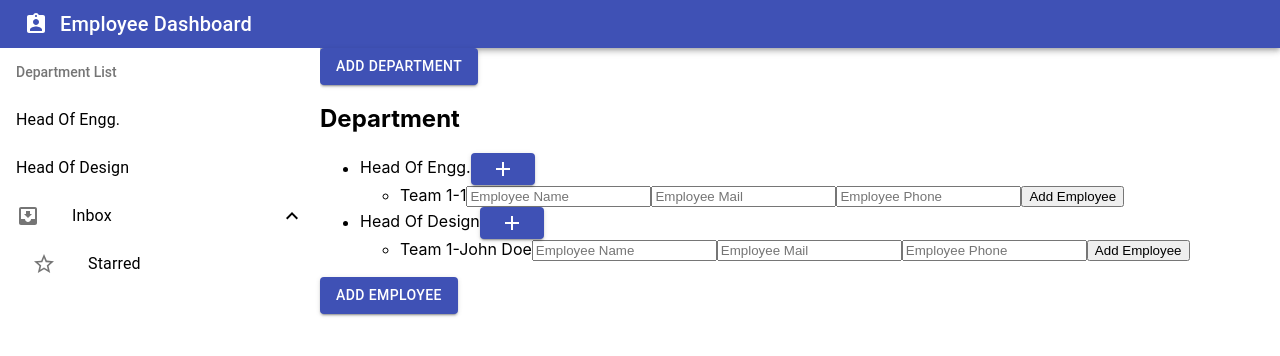
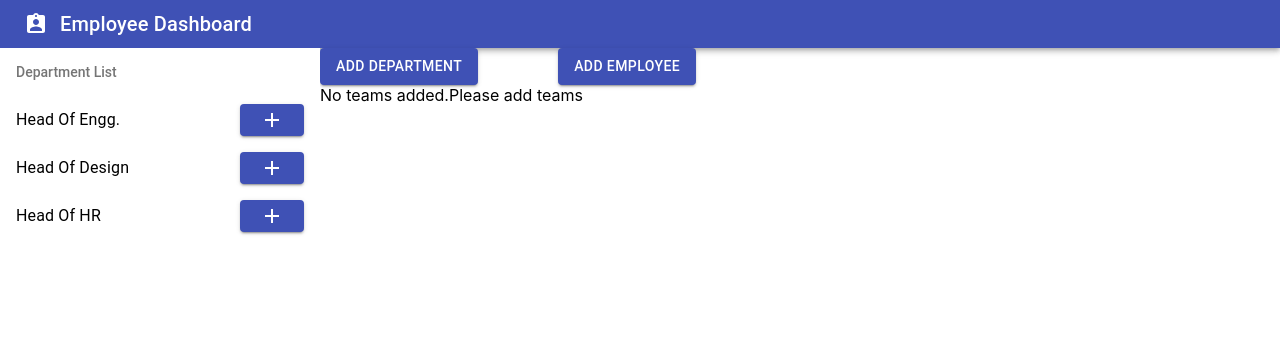
Before and after one commit to mrswapnilsahu/employee-dashboard, a React (Create React App) app: page / in a window 1280 px wide. Shown: the top 356 px of the page. Built offline with nearby package versions, Linux system fonts and the light colour scheme.

Commit message:
major update

```diff
--- a/src/components/Department.jsx
+++ b/src/components/Department.jsx
@@ -1,13 +1,13 @@
 import React, { useState } from "react";
 import Team from "./Team";
 
-const Department = ({ id, departmentName, teams, addTeam, addEmployee }) => {
+const Department = ({ id, departmentName, teams, addTeam }) => {
     const [teamHead, setTeamHead] = useState("");
     const [teamName, setTeamName] = useState("");
     return (
         <li key={id}>
             {departmentName}
-            <Team teamHead={teamHead} teamName={teamName} setTeamHead={setTeamHead} setTeamName={setTeamName} teams={teams} addTeam={addTeam} addEmployee={addEmployee} id={id} />
+            <Team teamHead={teamHead} teamName={teamName} setTeamHead={setTeamHead} setTeamName={setTeamName} teams={teams} addTeam={addTeam} id={id} />
         </li>
     );
 };
--- a/src/components/Employee.jsx
+++ b/src/components/Employee.jsx
@@ -8,8 +8,6 @@ import { Container } from '@material-ui/core';
 
 function Employee({employees, setEmployees}) {
     const [open, setOpen] = useState(false);
-    const [fullWidth, setFullWidth] = useState(true);
-    const [maxWidth, setMaxWidth] = useState('sm');
     const [empName, setEmpName] = useState("");
     const [empMail, setEmpMail] = useState("");
     const [empPhone, setEmpPhone] = useState("");
@@ -23,8 +21,8 @@ function Employee({employees, setEmployees}) {
             employeesCollection = [
                 {
                     id: 1,
-                    empName: empName,
-                    empPhone: empPhone,
+                    empName,
+                    empPhone,
                     empMail
                 },
             ];
@@ -32,8 +30,8 @@ function Employee({employees, setEmployees}) {
             const isEmployeeExist = employeesCollection.some(
                 (employee) => {
                     return (
-                        employee.empName.toLowerCase() ===
-                        empName.toLowerCase()
+                        employee.empMail.toLowerCase() ===
+                        empMail.toLowerCase()
                     );
                 }
             );
@@ -45,8 +43,8 @@ function Employee({employees, setEmployees}) {
                     +employeesCollection[employeesCollection.length - 1].id;
                 const employee = {
                     id: ++id,
-                    empName: empName,
-                    empPhone: empPhone,
+                    empName,
+                    empPhone,
                     empMail
                 };
                 employeesCollection.push(employee);
@@ -73,17 +71,17 @@ function Employee({employees, setEmployees}) {
             <Button variant="contained" color="primary" onClick={handleClickOpen}>
                 ADD EMPLOYEE
             </Button>
-            <Dialog fullWidth={fullWidth} maxWidth={maxWidth} open={open} onClose={handleClose} aria-labelledby="form-dialog-title">
+            <Dialog fullWidth open={open} onClose={handleClose} aria-labelledby="form-dialog-title">
                 <DialogTitle id="form-dialog-title">Add Employee</DialogTitle>
                 <Container maxWidth="lg">
                     <TextField fullWidth margin="normal" error={(!empName)} id="outlined-basic" label="Employee Name" value={empName}
                         onChange={(e) => {
                             setEmpName(e.target.value);
-                        }} variant="filled" helperText={!empName ? 'Employee name is required.' : (alreadyExist ? "Employee already exist." : "")} />
+                        }} variant="filled" helperText={!empName ? 'Employee name is required.' : (alreadyExist && "")} />
                     <TextField fullWidth margin="normal" error={(!empPhone)} id="outlined-basic" label="Employee Phone" value={empPhone}
                         onChange={(e) => {
                             setEmpPhone(e.target.value);
-                        }} variant="filled" helperText={!empPhone ? 'Employee phone is required.' : (alreadyExist ? "Employee already exist." : "")} />
+                        }} variant="filled" helperText={!empPhone ? 'Employee phone is required.' : (alreadyExist && "")} />
                     <TextField fullWidth margin="normal" error={(!empMail)} id="outlined-basic" label="Employee Email" value={empMail}
                         onChange={(e) => {
                             setEmpMail(e.target.value);
--- a/src/components/SimpleAccordion.jsx
+++ b/src/components/SimpleAccordion.jsx
@@ -1,30 +1,132 @@
-import React, {useState} from 'react';
-import { makeStyles } from '@material-ui/core/styles';
+import React, { useState } from 'react';
 import Accordion from '@material-ui/core/Accordion';
 import AccordionSummary from '@material-ui/core/AccordionSummary';
 import AccordionDetails from '@material-ui/core/AccordionDetails';
 import Typography from '@material-ui/core/Typography';
 import ExpandMoreIcon from '@material-ui/icons/ExpandMore';
-import Team from './Team';
+import { Button } from '@material-ui/core';
+import Dialog from '@material-ui/core/Dialog';
+import DialogActions from '@material-ui/core/DialogActions';
+import DialogTitle from '@material-ui/core/DialogTitle';
+import { Container } from '@material-ui/core';
+import FormControl from '@material-ui/core/FormControl';
+import Select from '@material-ui/core/Select';
+import InputLabel from '@material-ui/core/InputLabel';
+import MenuItem from '@material-ui/core/MenuItem';
+import { FormHelperText } from '@material-ui/core';
 
-export default function SimpleAccordion({id, departmentName, teams, addTeam}) {
-    const [teamHead, setTeamHead] = useState("");
-    const [teamName, setTeamName] = useState("");
+export default function SimpleAccordion({ teams, employees, setTeams }) {
+  // const [employeeMapped, setEmployeeMapped] = useState({})
+  const [open, setOpen] = useState(false);
+  // const [alreadyExist, setAlreadyExist] = useState(false);
+  const [employeeList, setEmployeeList] = useState([]);
+
+  const handleChange = (event) => {
+    setEmployeeList(event.target.value);
+  };
+
+  const handleClickOpen = () => {
+    setOpen(true);
+  };
+
+  const handleClose = () => {
+    setOpen(false);
+  };
+
+  const mapEmployeeData = (employeeId) => {
+    let employeeData = employees.find(({ id }) => {
+      return +id === +employeeId;
+    })
+    if (employeeData) {
+      return `${employeeData.empName}`;
+    }
+  }
+
+  const removeMember = (teamId, employeeId) => {
+    console.log(teamId, employeeId);
+    let teamsCollection = teams;
+    const team = teamsCollection.find((team) => {
+      return team.teamId === teamId;
+    })
+    team.employeeIds = team.employeeIds.filter((empId) => {
+      return empId !== employeeId;
+    });
+    setTeams(teamsCollection);
+  }
+
+  const addEmployeeToTeam = (teamId) => {
+    // console.log(teamId)
+    let teamsCollection = teams;
+    const team = teamsCollection.find((team) => {
+      return team.teamId === teamId;
+    })
+    if (team) {
+      employeeList.forEach((emp)=>{
+        if(team.employeeIds.indexOf(emp) === -1){
+          team.employeeIds.push(emp);
+        }
+      })
+      setTeams(teamsCollection);
+      setEmployeeList([]);
+    }
+  }
 
   return (
-      <Accordion>
+    <>
+      {teams.map(({ teamId, teamName, teamHead, employeeIds }) => {
+        return (
+          <>
+            <Accordion key={teamId}>
               <AccordionSummary
                 expandIcon={<ExpandMoreIcon />}
                 aria-controls="panel1a-content"
                 id="panel1a-header"
               >
-          <Typography  variant="button" display="block" gutterBottom>{departmentName}</Typography>
+                <Typography variant="button" display="block" gutterBottom>{teamName} - {mapEmployeeData(teamHead)}</Typography>
               </AccordionSummary>
               <AccordionDetails>
                 <Typography>
-            <Team teamHead={teamHead} teamName={teamName} setTeamHead={setTeamHead} setTeamName={setTeamName} teams={teams} addTeam={addTeam} id={id}/>
+                  {employeeIds ? employeeIds.map((employeeId) => {
+                    return <li key={employeeId}>{mapEmployeeData(employeeId)} <button onClick={() => removeMember(teamId, employeeId)}>X</button></li>
+                  }) : "No employees added to the team. Please add employees."}
+                  <Button variant="contained" color="primary" onClick={handleClickOpen}>
+                    ADD Employees
+                  </Button>
                 </Typography>
               </AccordionDetails>
             </Accordion>
+            <Dialog fullWidth open={open} onClose={handleClose} aria-labelledby="form-dialog-title" key={teamName}>
+              <DialogTitle id="form-dialog-title">Add Employees</DialogTitle>
+              <Container maxWidth="lg">
+                <FormControl fullWidth variant="filled" error={!employeeList.length}>
+                  <InputLabel>Employees</InputLabel>
+                  <Select
+                    multiple
+                    value={employeeList}
+                    onChange={handleChange}
+                  >
+                    {employees.map(({ empName, id }) => (
+                      <MenuItem key={empName} value={id}>
+                        {empName}
+                      </MenuItem>
+                    ))}
+                  </Select>
+                  <FormHelperText>{!employeeList.length ? 'Select Employees.' : ""}</FormHelperText>
+                </FormControl>
+              </Container>
+              <DialogActions>
+                <Button onClick={handleClose} variant="outlined" color="secondary">
+                  Cancel
+                </Button>
+                <Button onClick={() => addEmployeeToTeam(teamId)} variant="outlined" color="primary" disabled={employeeList.length===0}>
+                  Save
+                </Button>
+              </DialogActions>
+            </Dialog>
+          </>
+        )
+      })}
+    </>
+
   );
 }
--- a/src/components/Team.jsx
+++ b/src/components/Team.jsx
@@ -7,14 +7,8 @@ import DialogTitle from '@material-ui/core/DialogTitle';
 import { Container } from '@material-ui/core';
 import AddIcon from '@material-ui/icons/Add';
 
-function Team({ teamHead, teamName, teams, addTeam, setTeamHead, setTeamName, id, addEmployee }) {
-    const [empName, setEmpName] = useState("")
-    const [empMail, setEmpMail] = useState("")
-    const [empPhone, setEmpPhone] = useState("")
+function Team({ teamHead, teamName, teams, addTeam, setTeamHead, setTeamName, id, alreadyExist }) {
     const [open, setOpen] = useState(false);
-    const [fullWidth, setFullWidth] = useState(true);
-    const [maxWidth, setMaxWidth] = useState('sm');
-    const [alreadyExist, setAlreadyExist] = useState(false);
 
     const handleClickOpen = () => {
         setOpen(true);
@@ -30,7 +24,7 @@ function Team({ teamHead, teamName, teams, addTeam, setTeamHead, setTeamName, id
             <Button variant="contained" color="primary" onClick={handleClickOpen} size="small">
                 <AddIcon />
             </Button>
-            <Dialog fullWidth={fullWidth} maxWidth={maxWidth} open={open} onClose={handleClose} aria-labelledby="form-dialog-title">
+            <Dialog fullWidth open={open} onClose={handleClose} aria-labelledby="form-dialog-title">
                 <DialogTitle id="form-dialog-title">Add Team</DialogTitle>
                 <Container maxWidth="lg">
                     <TextField fullWidth margin="normal" error={(!teamName)} id="outlined-basic" label="Team Name" value={teamName}
@@ -55,49 +49,6 @@ function Team({ teamHead, teamName, teams, addTeam, setTeamHead, setTeamName, id
                     </Button>
                 </DialogActions>
             </Dialog>
-
-            <ul>
-                {teams && teams.map(({ teamId, teamName, teamHead, employees }) => {
-                    return <li key={teamId}>{teamName}-{teamHead}
-                        <input
-                            placeholder="Employee Name"
-                            name="empName"
-                            value={empName}
-                            onChange={(e) => {
-                                setEmpName(e.target.value);
-                            }}
-                        />
-                        <input
-                            placeholder="Employee Mail"
-                            name="empMail"
-                            value={empMail}
-                            onChange={(e) => {
-                                setEmpMail(e.target.value);
-                            }}
-                        />
-                        <input
-                            placeholder="Employee Phone"
-                            name="empPhone"
-                            value={empPhone}
-                            onChange={(e) => {
-                                setEmpPhone(e.target.value);
-                            }}
-                        />
-                        <span>
-                            <button
-                                onClick={() => {
-                                    addEmployee(teamId, empName, empMail, empPhone);
-                                    setEmpName('');
-                                    setEmpMail('');
-                                    setEmpPhone('');
-                                }}
-                            >
-                                Add Employee
-                            </button>
-                        </span>
-                    </li>
-                })}
-            </ul>
         </>
     )
 }
--- a/src/data/data.json
+++ b/src/data/data.json
@@ -40,7 +40,7 @@
                     "teamId": "1",
                     "teamName": "Team 1",
                     "teamHead": "1",
-                    "employees": ["1","20"]
+                    "employeeIds": ["1","4"]
                 }
             ]
         },
@@ -51,10 +51,21 @@
                 {
                     "teamId": "1",
                     "teamName": "Team 1",
-                    "teamHead": "John Doe",
-                    "employees": ["1","20"]
+                    "teamHead": "3",
+                    "employeeIds": ["1","2"]
+                },
+                {
+                    "teamId": "2",
+                    "teamName": "Team 2",
+                    "teamHead": "4",
+                    "employeeIds": ["5"]
                 }
             ]
+        },
+        {
+            "id": "3",
+            "departmentName": "Head Of HR",
+            "teams": []
         }
     ]
 }
--- a/src/pages/Dashboard.jsx
+++ b/src/pages/Dashboard.jsx
@@ -1,14 +1,11 @@
 import React, { useState, useEffect } from "react";
-import Department from "../components/Department";
 import Employee from "../components/Employee";
-import Team from "../components/Team";
 import { Button } from '@material-ui/core';
 import TextField from '@material-ui/core/TextField';
 import Dialog from '@material-ui/core/Dialog';
 import DialogActions from '@material-ui/core/DialogActions';
 import DialogTitle from '@material-ui/core/DialogTitle';
 import { Container } from '@material-ui/core';
-import { Typography } from "@material-ui/core";
 import SimpleAccordion from "../components/SimpleAccordion";
 import EmployeeData from "../data/data.json";
 import Sidenav from "./Sidenav";
@@ -17,11 +14,12 @@ import Grid from '@material-ui/core/Grid';
 function Dashboard() {
     const [departments, setDepartments] = useState([]);
     const [departmentName, setDepartmentName] = useState("");
+    const [teamHead, setTeamHead] = useState("");
+    const [teamName, setTeamName] = useState("");
     const [employees, setEmployees] = useState([]);
     const [open, setOpen] = useState(false);
-    const [fullWidth, setFullWidth] = useState(true);
-    const [maxWidth, setMaxWidth] = useState('sm');
     const [alreadyExist, setAlreadyExist] = useState(false);
+    const [teams, setTeams] = useState([]);
 
     const handleClickOpen = () => {
         setOpen(true);
@@ -86,7 +84,7 @@ function Dashboard() {
         setDepartmentName("");
         setAlreadyExist(false);
     };
-    console.log(EmployeeData);
+    // console.log(EmployeeData);
 
     const addTeam = (departmentId, teamName, teamHead) => {
         // debugger;
@@ -102,7 +100,7 @@ function Dashboard() {
             const team = {
                 teamName,
                 teamHead,
-                employees: [],
+                employeeIds: [],
             };
             if (target.teams.length) {
                 let id = +target.teams[target.teams.length - 1].teamId;
@@ -112,31 +110,47 @@ function Dashboard() {
             }
             target.teams.push(team);
             setDepartments(departmentCollection);
-            console.log(departments);
         } else {
             // ToDo : Set error : Team alreaady exist
+            setAlreadyExist(true);
         }
     };
 
-    const addEmployee = (teamId, empName, empMail, empPhone) => {
-        // let departmentCollection = departments;
-        debugger;
-        // const target = departmentCollection.teams.find(({ teamId }) => {
-        //     return teamId === teamId;
-        // });
-    };
+    const fetchTeams = (deptId) => {
+        let teamsCollection = departments.find(({ id }) => {
+            return id === deptId;
+        });
+        if (teamsCollection.teams) {
+            setTeams(teamsCollection.teams);
+        }
+    }
 
     return (
         <>
             <Grid container>
-                <Grid item xs={6} sm={3}>
-                    <Sidenav departments={departments} />
+                <Grid item sm={3}>
+                    <Sidenav departments={departments} fetchTeams={fetchTeams} departmentName={departmentName}
+                        teams={teams}
+                        addTeam={addTeam} setTeamName={setTeamName} setTeamHead={setTeamHead} teamHead={teamHead} teamName={teamName} alreadyExist={alreadyExist} />
                 </Grid>
-                <Grid item xs={6} sm={9}>
+                <Grid item sm={9} >
+                    <Grid container item xs={6} sm={9} spacing={10}>
+                        <Grid item>
                             <Button variant="contained" color="primary" onClick={handleClickOpen}>
                                 ADD DEPARTMENT
                             </Button>
-                    <Dialog fullWidth={fullWidth} maxWidth={maxWidth} open={open} onClose={handleClose} aria-labelledby="form-dialog-title">
+                        </Grid>
+                        <Grid item>
+                            <Employee employees={employees} setEmployees={setEmployees} />
+                        </Grid>
+                    </Grid>
+
+                    <Grid item>
+                        {(teams.length > 0) ? <SimpleAccordion teams={teams} setTeams={setTeams} employees={employees} /> : "No teams added.Please add teams"}
+                    </Grid>
+                </Grid>
+            </Grid>
+            <Dialog fullWidth open={open} onClose={handleClose} aria-labelledby="form-dialog-title">
                 <DialogTitle id="form-dialog-title">Add Department</DialogTitle>
                 <Container maxWidth="lg">
                     <TextField fullWidth error={(!departmentName || alreadyExist)} id="outlined-basic" label="Department Name" value={departmentName}
@@ -153,42 +167,6 @@ function Dashboard() {
                     </Button>
                 </DialogActions>
             </Dialog>
-                    {/* <small>Department Name: </small>
-            <input
-                label="Department Name"
-                name="departmentName"
-                value={departmentName}
-                onChange={(e) => {
-                    setDepartmentName(e.target.value);
-                }}
-            />
-            <button onClick={saveDepartment}>Save Department</button> */}
-                    {/* {!departmentName && <small>Department name is required.</small>} */}
-
-                    <h2>Department</h2>
-                    <ul>
-                        {departments.map(({ id, departmentName, teams }) => {
-                            return (
-                                <Department
-                                    key={id}
-                                    id={id}
-                                    departmentName={departmentName}
-                                    teams={teams}
-                                    addTeam={addTeam}
-                                    addEmployee={addEmployee}
-                                />
-                            );
-                        })}
-                    </ul>
-                    <Employee employees={employees} setEmployees={setEmployees} />
-                    {/* {departments.map(({ departmentName, id, teams }) => {
-                return <SimpleAccordion key={id} id={id}
-                    departmentName={departmentName}
-                    teams={teams}
-                    addTeam={addTeam} />;
-            })} */}
-                </Grid>
-            </Grid>
         </>
     );
 }
--- a/src/pages/Sidenav.jsx
+++ b/src/pages/Sidenav.jsx
@@ -1,61 +1,10 @@
-// import React, { useState } from 'react';
-// import { Button } from '@material-ui/core';
-// import TextField from '@material-ui/core/TextField';
-// import Dialog from '@material-ui/core/Dialog';
-// import DialogActions from '@material-ui/core/DialogActions';
-// import DialogTitle from '@material-ui/core/DialogTitle';
-// import { Container } from '@material-ui/core';
-
-// function Sidenav() {
-//     const [open, setOpen] = useState(false);
-//     const [fullWidth, setFullWidth] = useState(true);
-//     const [maxWidth, setMaxWidth] = useState('sm');
-
-//     const handleClickOpen = () => {
-//         setOpen(true);
-//     };
-
-//     const handleClose = () => {
-//         setOpen(false);
-//     };
-//     return (
-//         <>
-//             <Button variant="contained" color="primary" onClick={handleClickOpen}>
-//                 ADD DEPARTMENT
-//             </Button>
-//             <Dialog fullWidth={fullWidth} maxWidth={maxWidth} open={open} onClose={handleClose} aria-labelledby="form-dialog-title">
-//                 <DialogTitle id="form-dialog-title">Add Department</DialogTitle>
-//                 <Container maxWidth="md">
-//                     <TextField error id="outlined-basic" label="Deparment Name" variant="outlined" helperText="Incorrect entry." />
-//                 </Container>
-//                 <DialogActions>
-//                     <Button onClick={handleClose} color="primary">
-//                         Cancel
-//                     </Button>
-//                     <Button onClick={handleClose} color="primary">
-//                         Save
-//                     </Button>
-//                 </DialogActions>
-//             </Dialog>
-//         </>
-//     )
-// }
-
-// export default Sidenav
 import React from 'react';
 import { makeStyles } from '@material-ui/core/styles';
 import ListSubheader from '@material-ui/core/ListSubheader';
 import List from '@material-ui/core/List';
 import ListItem from '@material-ui/core/ListItem';
-import ListItemIcon from '@material-ui/core/ListItemIcon';
 import ListItemText from '@material-ui/core/ListItemText';
-import Collapse from '@material-ui/core/Collapse';
-import InboxIcon from '@material-ui/icons/MoveToInbox';
-import DraftsIcon from '@material-ui/icons/Drafts';
-import SendIcon from '@material-ui/icons/Send';
-import ExpandLess from '@material-ui/icons/ExpandLess';
-import ExpandMore from '@material-ui/icons/ExpandMore';
-import StarBorder from '@material-ui/icons/StarBorder';
+import Team from "../components/Team";
 
 const useStyles = makeStyles((theme) => ({
     root: {
@@ -68,13 +17,8 @@ const useStyles = makeStyles((theme) => ({
     },
 }));
 
-export default function Sidenav({departments}) {
+export default function Sidenav({departments, fetchTeams, teams, addTeam, setTeamHead, setTeamName, teamHead, teamName, alreadyExist}) {
     const classes = useStyles();
-    const [open, setOpen] = React.useState(true);
-
-    const handleClick = () => {
-        setOpen(!open);
-    };
 
     return (
         <List
@@ -89,29 +33,12 @@ export default function Sidenav({departments}) {
         >
             {
                 departments.map(({ id, departmentName }) => {
-                    return <ListItem button>
-                        <ListItemText primary={departmentName} />
+                    return <ListItem button key={id}>
+                        <ListItemText primary={departmentName} onClick={()=>fetchTeams(id)}/>
+                        <Team teamHead={teamHead} teamName={teamName} setTeamHead={setTeamHead} setTeamName={setTeamName} teams={teams} addTeam={addTeam} id={id} alreadyExist={alreadyExist}/>
                     </ListItem>
                 })
             }
-
-            <ListItem button onClick={handleClick}>
-                <ListItemIcon>
-                    <InboxIcon />
-                </ListItemIcon>
-                <ListItemText primary="Inbox" />
-                {open ? <ExpandLess /> : <ExpandMore />}
-            </ListItem>
-            <Collapse in={open} timeout="auto" unmountOnExit>
-                <List component="div" disablePadding>
-                    <ListItem button className={classes.nested}>
-                        <ListItemIcon>
-                            <StarBorder />
-                        </ListItemIcon>
-                        <ListItemText primary="Starred" />
-                    </ListItem>
-                </List>
-            </Collapse>
         </List>
     );
 }
```
Lines whose indentation alone changed are shown as unchanged.
